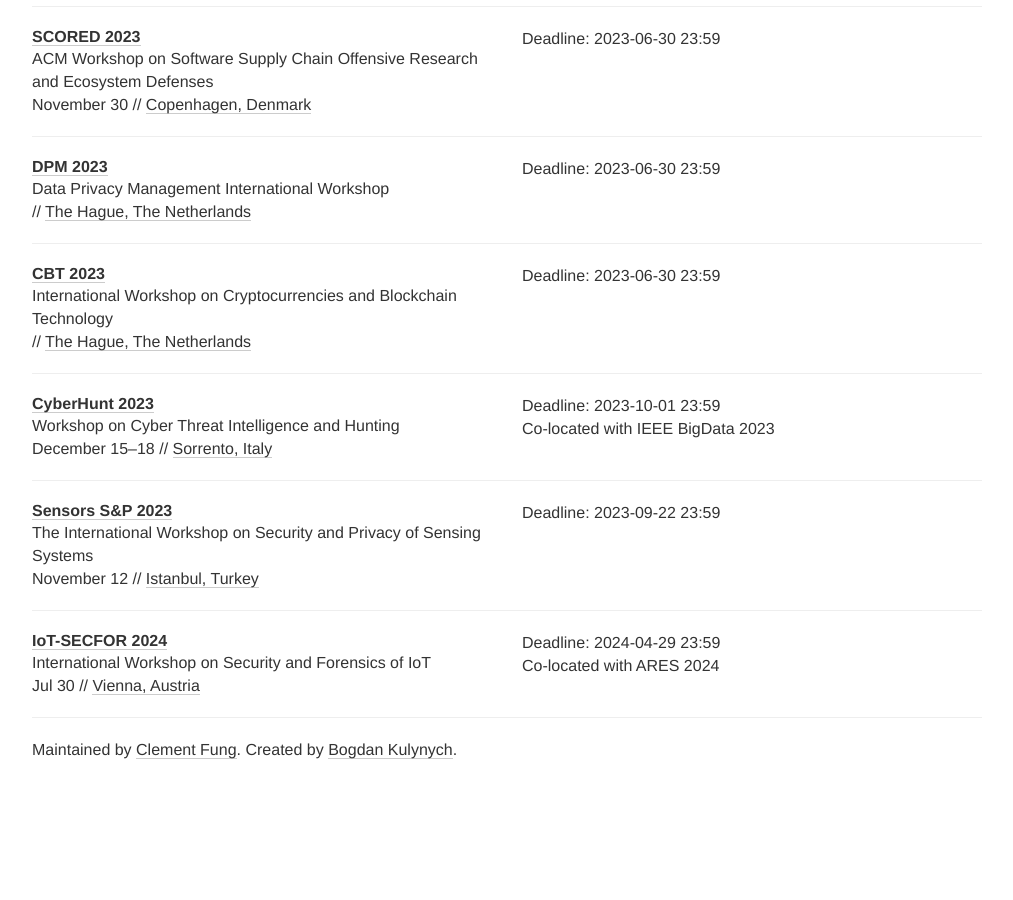
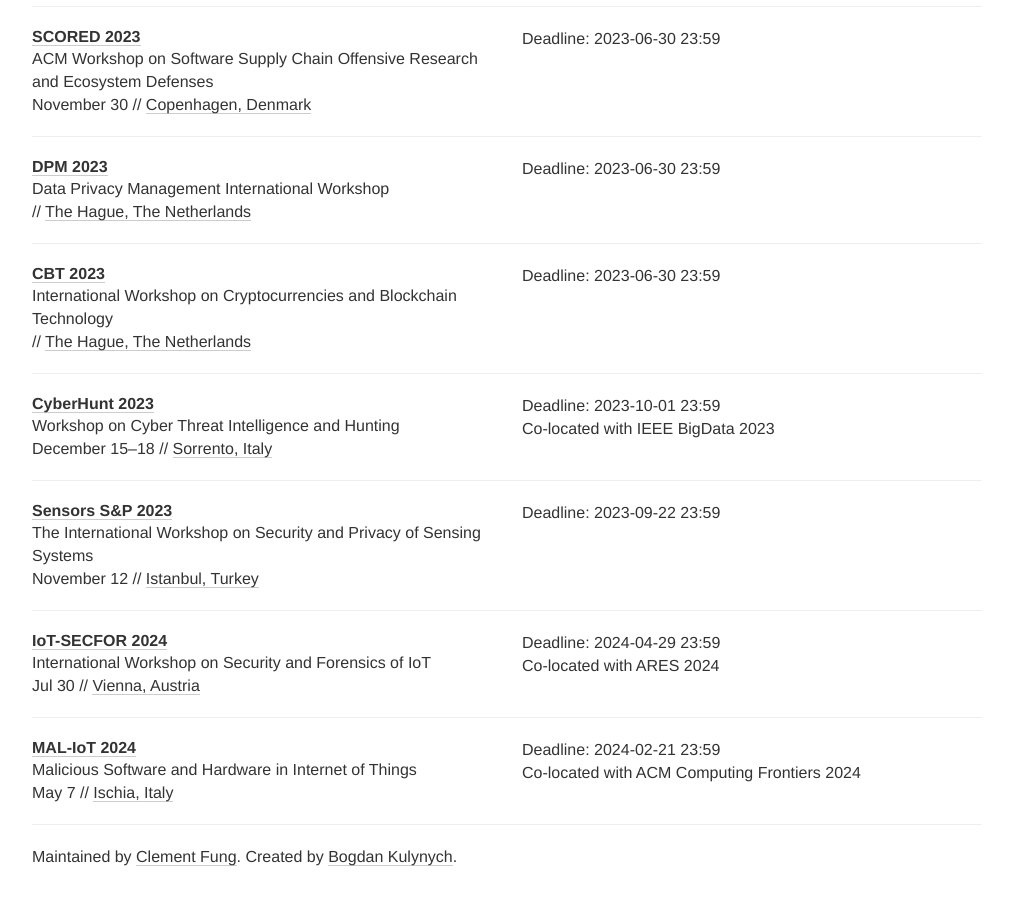
Before and after one commit to sec-deadlines/sec-deadlines.github.io, a Jekyll site: the page built from index.html, in a window 1280 px wide and 900 px high, scrolled down 11823 px. Shown: the whole window, without its empty margins (133-1146 px from the left). Built offline with Jekyll 4.4.1, drawn with Linux system fonts in a browser that asks for light colours; nearby versions of some CDN libraries; comment, search, counter and statistics services are not loaded; before the commit the page ends 12616 px from its top, so only the background shows below that.

Commit message:
Update conferences.yml
Added Mal-IoT 2024

```diff
--- a/_data/conferences.yml
+++ b/_data/conferences.yml
@@ -844,3 +844,13 @@
   date: Jul 30
   place: Vienna, Austria
   tags: [SEC, SHOP]
+
+- name: MAL-IoT
+  description: Malicious Software and Hardware in Internet of Things
+  year: 2024
+  link: http://mal-iot2024.alari.ch/
+  deadline: ["2024-02-21 23:59"]
+  comment: Co-located with ACM Computing Frontiers 2024
+  date: May 7
+  place: Ischia, Italy
+  tags: [SEC, PRIV, CRYPTO, SHOP]
```
